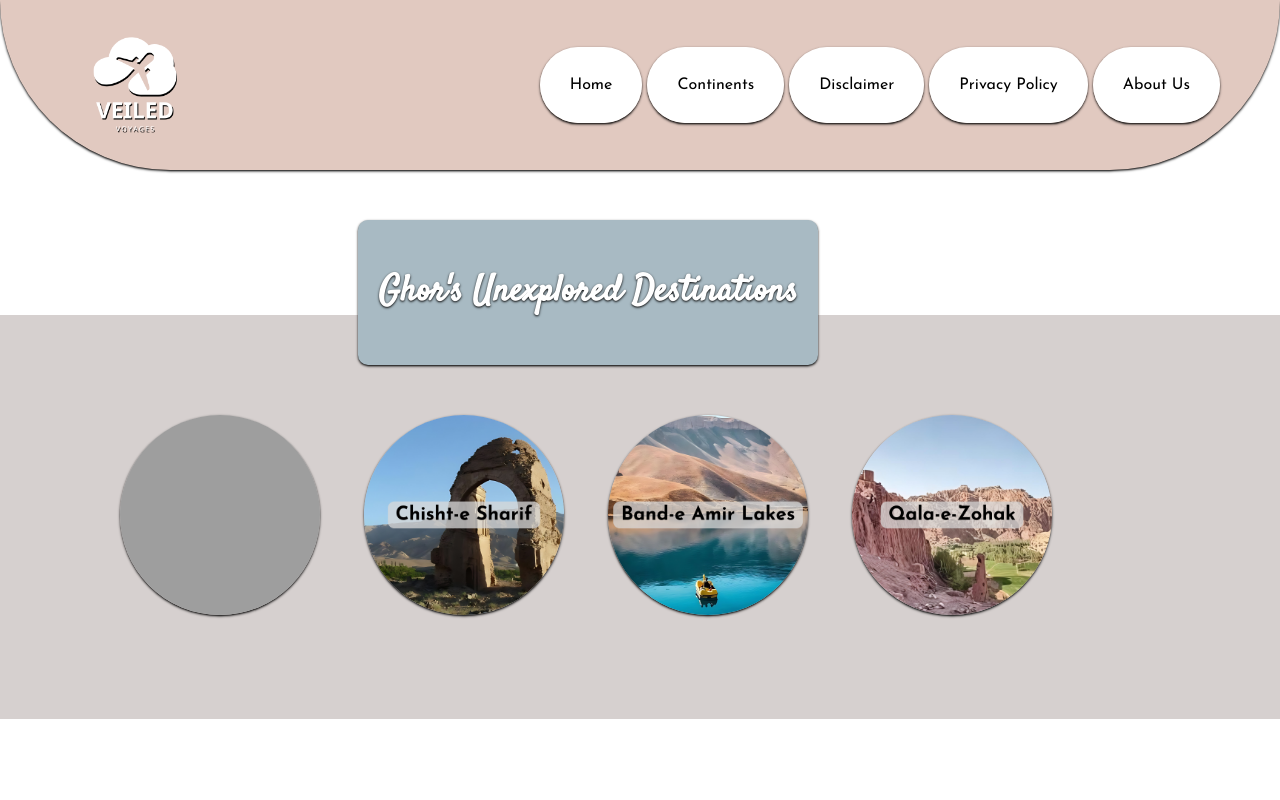
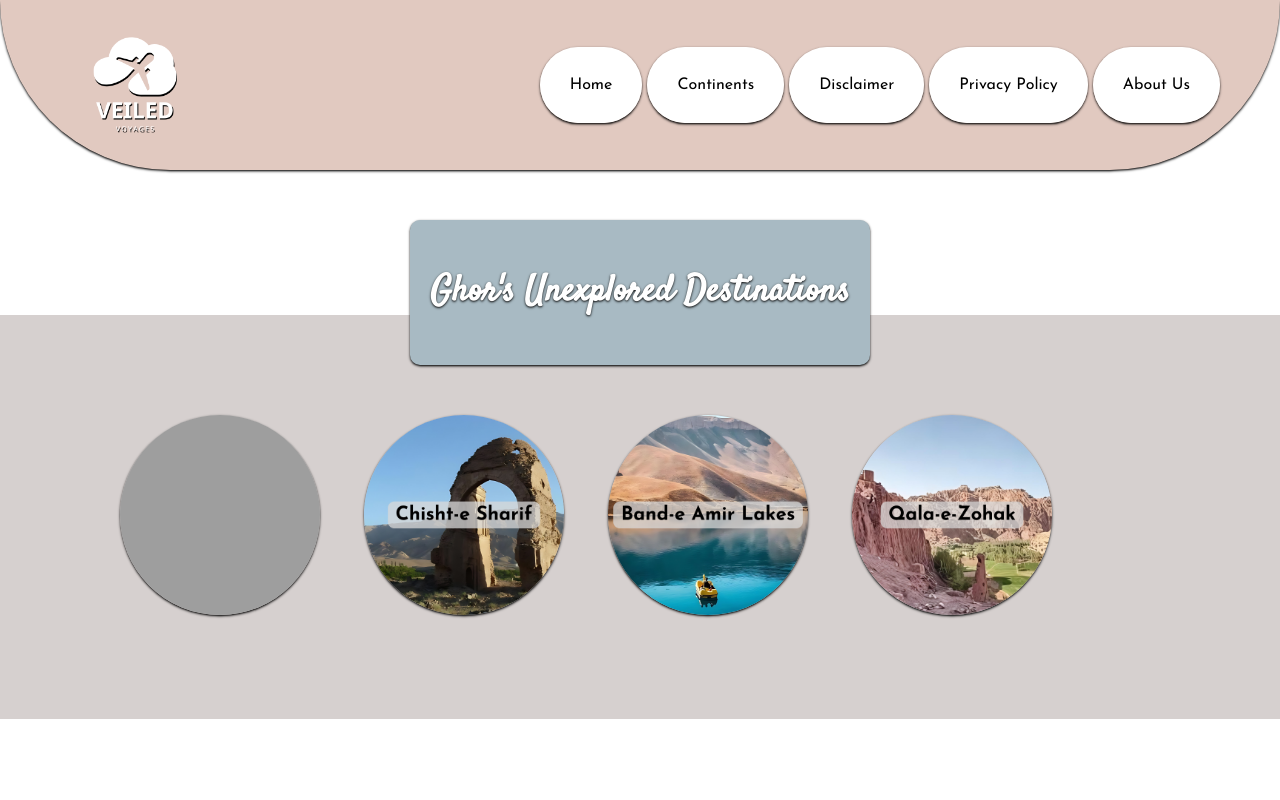
Before and after one commit to ashneeeet/GHOR, a plain HTML site: page index.html in a window 1280 px wide. Shown: the top 800 px of the page. Drawn offline with nearby package versions, Linux system fonts and the light colour scheme; grey boxes are pictures that could not be loaded; a script that the page names is missing.

Commit message:
Update style.css

```diff
--- a/style.css
+++ b/style.css
@@ -89,9 +89,12 @@ header {
 .unexp{
     padding: 10px 20px;
     background-color: #A8BAC3;
-    display: inline-block;
-    margin-top: 50px;
-    margin-left:28%;
+    display: flex;
+    justify-content: center;
+    align-items: center;
+    text-align: center;
+    width: fit-content;
+    margin: 50px auto;
     position: relative;
     box-shadow:0 0.08rem 0.15rem black;
     border-radius: 10px;
```
